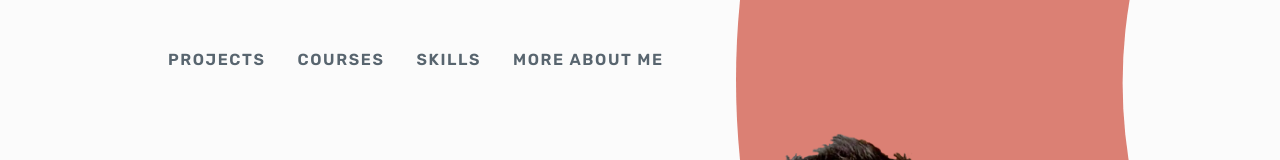
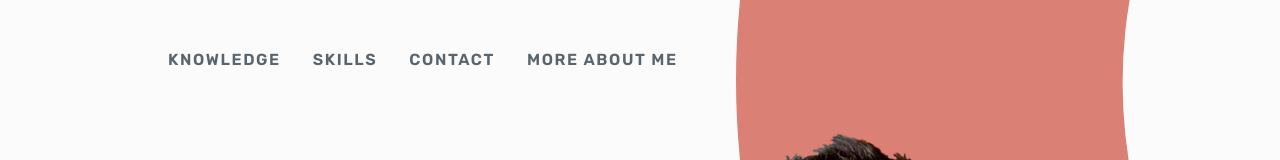
Before and after one commit to felipemalli/portfolio, a React (Vite) app: page / in a window 1280 px wide. Shown: the top 160 px of the page. Built offline with nearby package versions, Linux system fonts and the light colour scheme.

Commit message:
feat: header and navoption now move to center of passed id and change card content if necessary

```diff
--- a/src/components/header/Header.tsx
+++ b/src/components/header/Header.tsx
@@ -1,13 +1,14 @@
 import { NavOption } from './particular/NavOption';
 
 export const Header: React.FC = () => {
+
   return (
     <header className='hidden md:flex justify-center xl:justify-start p-6 my-6 xl:ml-20 2xl:ml-12'>
       <nav className='hidden items-center space-x-8 uppercase text-gray-400 md:flex'>
-        <NavOption>Projects</NavOption>
-        <NavOption>Courses</NavOption>
-        <NavOption>Skills</NavOption>
-        <NavOption>More about me</NavOption>
+        <NavOption componentId='content' areaNameNav='knowledge'>Knowledge</NavOption>
+        <NavOption componentId='content' areaNameNav='skills'>Skills</NavOption>
+        <NavOption componentId=''>Contact</NavOption>
+        <NavOption componentId=''>More about me</NavOption>
       </nav>
     </header>
   );
--- a/src/components/header/particular/NavOption.tsx
+++ b/src/components/header/particular/NavOption.tsx
@@ -1,8 +1,25 @@
+import React from 'react';
+import { IAreaName, useChangeAreaContext } from '../../../contexts';
 import { IChildrenProps } from '../../../interfaces';
+import { moveScreenToCenterOfId } from '../../../utils/moveScreenToCenterOfId';
 
-export const NavOption: React.FC<IChildrenProps> = ({children}: IChildrenProps) => {
+interface NavOptionProps extends IChildrenProps {
+  componentId: string;
+  areaNameNav?: IAreaName;
+}
+
+export const NavOption: React.FC<NavOptionProps> = ({ children, componentId, areaNameNav }: NavOptionProps) => {
+  const { areaName, toggleChangeArea } = useChangeAreaContext();
+
+  const handleClick = (e: React.MouseEvent<HTMLAnchorElement>) => {
+    moveScreenToCenterOfId(e, componentId);
+    if (areaNameNav && areaNameNav !== areaName) {
+      toggleChangeArea();
+    }
+  };
+
   return (
-    <a href='#projects' className="text-[#58656F] tracking-widest font-semibold hover:scale-105">
+    <a href={`#${componentId}`} className="text-[#58656F] tracking-widest font-semibold hover:scale-105" onClick={(e) => handleClick(e)}>
       {children}
     </a>
   );
--- a/src/contexts/changeAreaContext.tsx
+++ b/src/contexts/changeAreaContext.tsx
@@ -1,10 +1,10 @@
 import { createContext, useCallback, useContext, useState } from 'react';
 import { IChildrenProps } from '../interfaces';
 
-type AreaName = 'knowledge' | 'skills'
+export type IAreaName = 'knowledge' | 'skills'
 
 interface IChangeAreaContextData {
-  areaName: AreaName;
+  areaName: IAreaName;
   toggleChangeArea: () => void;
 }
 
@@ -15,7 +15,7 @@ export const useChangeAreaContext = () => {
 };
 
 export const ChangeAreaProvider: React.FC<IChildrenProps> = ({ children }: IChildrenProps) => {
-  const [areaName, setChangeAreaName] = useState<AreaName>('knowledge');
+  const [areaName, setChangeAreaName] = useState<IAreaName>('knowledge');
 
   const toggleChangeArea = useCallback(() => {
     setChangeAreaName((oldAreaName) => oldAreaName === 'knowledge' ? 'skills' : 'knowledge');
```
